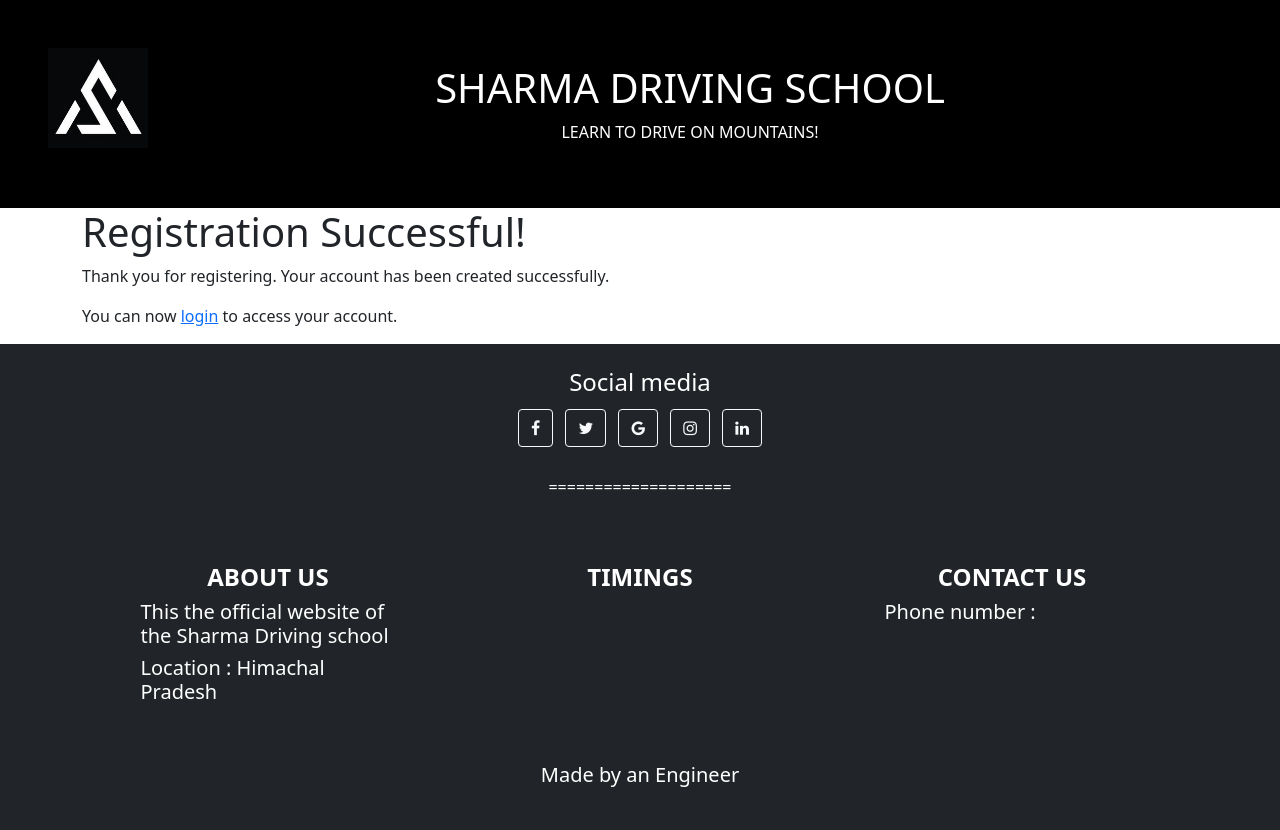
After one commit to first-second/sds, a Django app: page /registration_success/ in a window 1280 px wide. The commit adds this page. Run offline with Django 4.2, Linux system fonts and the light colour scheme; some libraries are stand-ins or nearby versions.

Commit message:
email verification

```diff
--- a/myproject/main/templates/front/certificate.html
+++ b/myproject/main/templates/front/certificate.html
@@ -5,7 +5,7 @@
   <div class="container-fluid justify-content-end">
     <ul class="navbar-nav">
       <li class="nav-item">
-        <a class="nav-link active" href="http://192.168.1.110:8000/">HOME</a>
+        <a class="nav-link active" href="http://127.0.0.1:8000/">HOME</a>
       </li>
       <!--<li class="nav-item">
         <a class="nav-link active" href="contact">CONTACT</a>
--- a/myproject/main/templates/front/checkout.html
+++ b/myproject/main/templates/front/checkout.html
@@ -16,6 +16,8 @@
   </nav>
 <div class="container">
     <div class="col my-4">
+        <p style="text-align:center;color:red;font-size:30px">Work In Process - Do Not Try</p>
+        <br></br>
         <h2>Step 1 - My Awesome Cart Express Checkout - Review Your Cart Items</h2>
         <div class="my-4">
             <ul class="list-group" id="items">
--- a/myproject/main/templates/front/home.html
+++ b/myproject/main/templates/front/home.html
@@ -41,13 +41,13 @@
   <div class="container-fluid justify-content-end">
 
     <!--<ul class="navbar-nav">-->
-        <a class="navbar-nav nav-item nav-link active text-white" href="data">DATA</a>
-        <a class="navbar-nav nav-item nav-link active text-white" href="certificate">CERTIFICATE</a>
-        <a class="navbar-nav nav-item nav-link active text-white" href="register">APPLY</a>
-        <a class="navbar-nav nav-item nav-link active text-white" href="#ab">ABOUT</a>
-        <a class="navbar-nav nav-item nav-link active text-white" href="#con">CONTACT</a>
-        <a class="navbar-nav nav-item nav-link active text-white" href="checkout">PAYEMENT</a>
-        <a class="navbar-nav nav-item nav-link active text-white" href="login">LOGIN</a>
+        <a class="navbar-nav nav-item nav-link active text-green" href="data">DATA</a>
+        <a class="navbar-nav nav-item nav-link active text-green" href="certificate">CERTIFICATE</a>
+        <a class="navbar-nav nav-item nav-link active text-green" href="register">APPLY</a>
+        <!--a class="navbar-nav nav-item nav-link active text-green" href="#ab">ABOUT</a>
+        <a class="navbar-nav nav-item nav-link active text-green" href="#con">CONTACT</a-->
+        <a class="navbar-nav nav-item nav-link active text-green" href="checkout">PAYEMENT</a>
+        <a class="navbar-nav nav-item nav-link active text-green" href="login">LOGIN</a>
   </div>
 </nav>
 
--- a/myproject/main/templates/front/register.html
+++ b/myproject/main/templates/front/register.html
@@ -24,6 +24,7 @@
     {% if submitted %}
       Your Form Was submitted
       Successfully!!!
+      <p>Check your email for account activation instructions.</p>
     {% else %}
       <form action="" method=POST>
         {% csrf_token %}
--- /dev/null
+++ b/myproject/main/templates/front/registration_success.html
@@ -0,0 +1,9 @@
+{% extends './home.html' %}
+
+{% block content %}
+  <div class="container">
+    <h1>Registration Successful!</h1>
+    <p>Thank you for registering. Your account has been created successfully.</p>
+    <p>You can now <a href="{% url 'login' %}">login</a> to access your account.</p>
+  </div>
+{% endblock %}
--- a/myproject/main/urls.py
+++ b/myproject/main/urls.py
@@ -13,4 +13,8 @@ urlpatterns = [
     re_path(r"checkout/", views.checkout, name="checkout"),
     re_path(r"handlerequest/", views.handlerequest, name="handlerequest"),
     re_path("logout", views.logout_request, name= "logout"),
+    re_path(r'^activate/(?P<uidb64>[0-9A-Za-z_\-]+)/(?P<token>[0-9A-Za-z]{1,13}-[0-9A-Za-z]{1,20})/$', views.activate_account, name='activate_account'),
+    re_path('registration_success/', views.registration_success, name='registration_success'),
+    #re_path('send-test-email/', views.send_test_email, name='send_test_email'),
+
     ]
--- a/myproject/main/views.py
+++ b/myproject/main/views.py
@@ -31,12 +31,30 @@ from django.contrib import messages
 from .auth_backends import RegistrationBackend
 from django.contrib.auth.forms import AuthenticationForm
 import plotly.graph_objects as go
+from django.contrib.sites.shortcuts import get_current_site
+from django.template.loader import render_to_string
+from django.utils.http import urlsafe_base64_encode, urlsafe_base64_decode
+from django.utils.encoding import force_bytes
+from django.core.mail import EmailMessage
+from .tokens import account_activation_token
+from django.contrib.auth import get_user_model
+from django.contrib.auth.tokens import default_token_generator
+from django.utils.http import urlsafe_base64_decode
+from django.shortcuts import render, redirect, get_object_or_404
+from django.utils.encoding import force_str
+from django.urls import reverse
+from django.contrib.auth.tokens import PasswordResetTokenGenerator
+from django.core.mail import send_mail
+from django.http import HttpResponse
+
+
 
 MERCHANT_KEY ='dP64425807474247'
 
 engine = create_engine(
     'sqlite:///db.sqlite3',
     )
+
 
 #db_connection = sql.connect(host='localhost', database='sds_db', user='adarsh', password='Dbpass@1')
 
@@ -69,20 +87,51 @@ def contact(request):
 
     return render(request, 'front/contact.html')
 
+
 def register(request):
-
-    submitted = False
     if request.method == "POST":
         form = RegistrationForm(request.POST)
         if form.is_valid():
-            user=form.save()
-            #login(request,user)
-            return HttpResponseRedirect('/register?submitted=True')
+            user = form.save(commit=False)
+            user.is_active = False
+            user.save()
+
+            # Send activation email
+            current_site = get_current_site(request)
+            mail_subject = 'Activate your account'
+            message = render_to_string('front/account_activation_email.html', {
+                'user': user,
+                'domain': current_site.domain,
+                'uidb64': urlsafe_base64_encode(force_bytes(str(user.pk))),
+                'token': account_activation_token.make_token(user),
+            })
+            to_email = form.cleaned_data.get('email_address')
+            email = EmailMessage(mail_subject, message, to=[to_email])
+            print(message,email,to_email)
+            email.send()
+
+            return redirect('registration_success')
     else:
-        form = RegistrationForm
-        if 'submitted' in request.GET:
-                submitted = True
-    return render(request, 'front/register.html',{'form':form,'submitted':submitted})
+        form = RegistrationForm()
+
+    return render(request, 'front/register.html', {'form': form})
+
+def activate_account(request, uidb64, token):
+    try:
+        uid = str(urlsafe_base64_decode(uidb64), 'utf-8')
+        user = get_user_model().objects.get(pk=uid)
+    except (TypeError, ValueError, OverflowError, get_user_model().DoesNotExist):
+        user = None
+
+    if user is not None and account_activation_token.check_token(user, token):
+        user.is_active = True
+        user.save()
+        return render(request, 'front/account_activation_success.html')
+    else:
+        return render(request, 'front/account_activation_failure.html')
+
+def registration_success(request):
+    return render(request, 'front/registration_success.html')
 
 def certificate(request):
     ref=date.today()-timedelta(days=15)
@@ -153,9 +202,6 @@ def dataView(request):
 
     return render(request, 'front/data.html', {'total': total, 'chart_html': chart_html})
 
-
-
-
 def checkout(request):
     if request.method=="POST":
         items_json = request.POST.get('itemsJson', '')
@@ -224,10 +270,16 @@ def LoginPage(request):
                 messages.error(request, "Invalid username or password.")
         else:
             messages.error(request, "Invalid username or password.")
+    else:
+        # Clear login message if present
+        if 'login_message' in request.session:
+            del request.session['login_message']
     form = AuthenticationForm()
     return render(request=request, template_name="front/login.html", context={"login_form": form})
 
+
 def logout_request(request):
-	logout(request)
-	messages.info(request, "You have successfully logged out.")
-	return render(request=request, template_name="front/home.html",)
+    logout(request)
+    request.session['login_message'] = False  # Set login message to False
+    messages.success(request, "You have successfully logged out.")
+    return render(request=request, template_name="front/home.html")
```
Also changed, not shown: myproject/main/templates/front/account_activation_email.html (added, +14 -0 lines), myproject/main/templates/front/account_activation_failure.html (added, +7 -0 lines), myproject/main/templates/front/account_activation_success.html (added, +7 -0 lines), myproject/main/tokens.py (added, +7 -0 lines), myproject/myproject/settings.py (+10 -0 lines), myproject/db.sqlite3.
